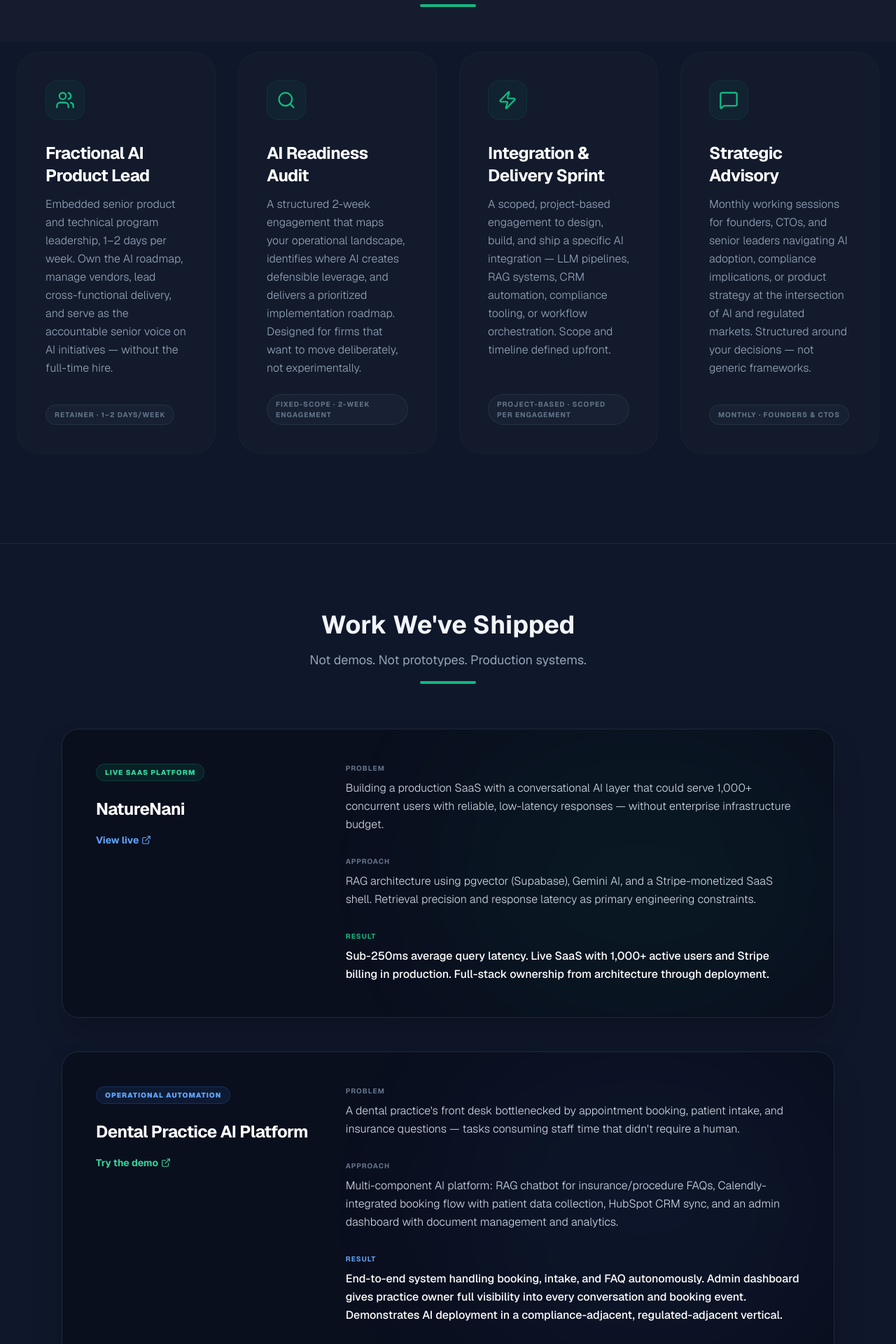
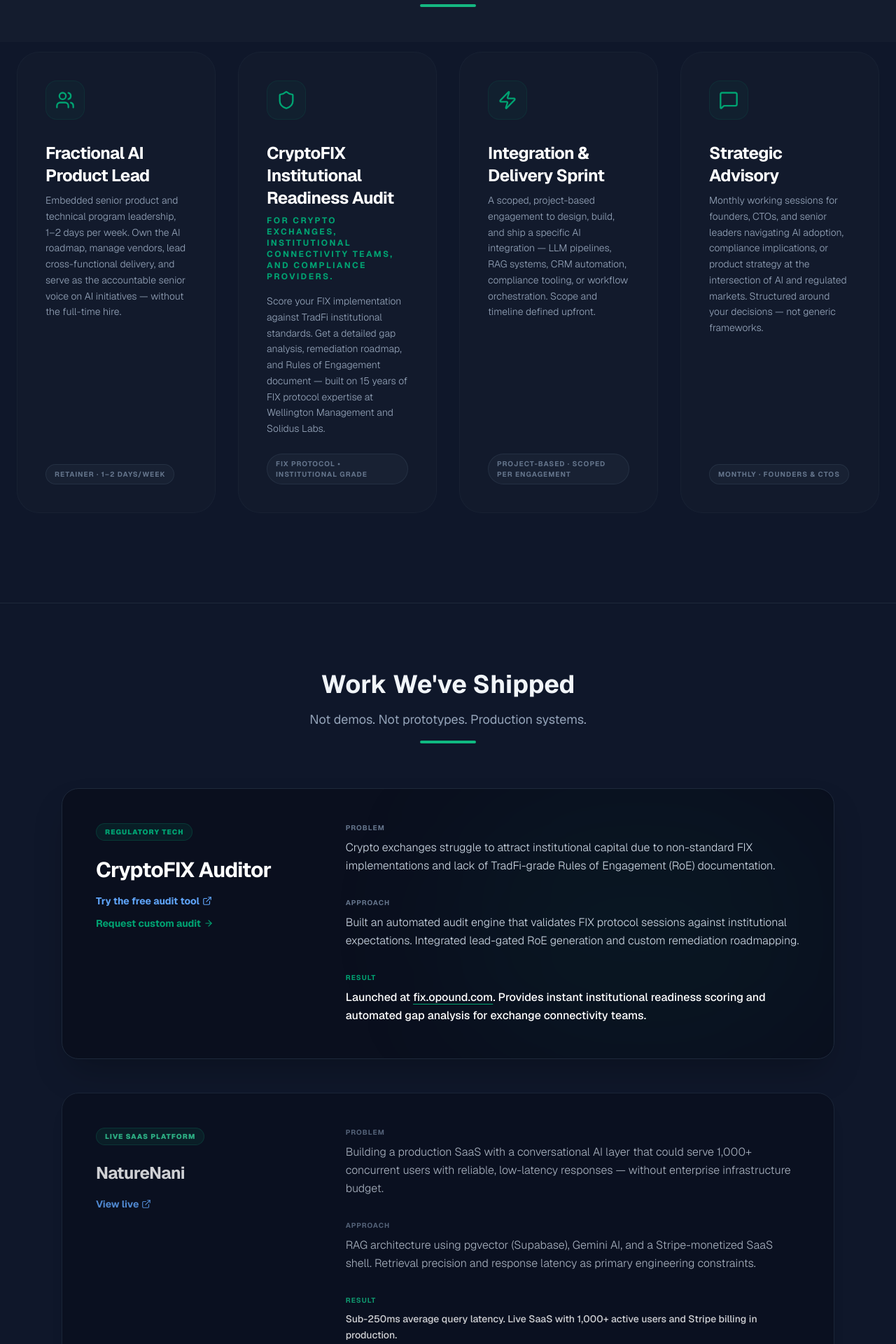
Before and after one commit to baggan1/Opound, a React (Vite) app: page / in a window 1280 px wide. Shown: the part 2340-4260 px from the top of the page at 70% size. Built offline with nearby package versions, Linux system fonts and the light colour scheme; no server answers; grey boxes are pictures that could not be loaded.

Commit message:
added cryptofix project

```diff
--- a/src/components/ProvenTech.tsx
+++ b/src/components/ProvenTech.tsx
@@ -1,5 +1,5 @@
 import React from 'react';
-import { ExternalLink, Database, Layers } from 'lucide-react';
+import { ExternalLink, Shield, ArrowRight } from 'lucide-react';
 import { SectionHeading } from './SectionHeading';
 
 export const ProvenTech: React.FC = () => (
@@ -12,11 +12,52 @@
 
             <div className="flex flex-col gap-12 mt-16">
 
+                {/* Case Study 0: CryptoFIX Auditor */}
+                <div className="bg-[#0a0f1e] border border-slate-800 rounded-3xl p-8 md:p-12 hover:border-[#00A372]/30 transition-colors shadow-2xl relative overflow-hidden">
+                    {/* Subtle bg glow */}
+                    <div className="absolute top-0 right-0 w-1/2 h-full bg-[#00A372]/5 blur-[100px] pointer-events-none rounded-full"></div>
+
+                    <div className="relative z-10 flex flex-col md:flex-row gap-8 items-start">
+                        <div className="w-full md:w-1/3">
+                            <div className="inline-flex items-center gap-2 bg-[#00A372]/10 text-[#00A372] border border-[#00A372]/20 px-3 py-1 rounded-full text-[10px] font-black uppercase tracking-widest mb-6">
+                                REGULATORY TECH
+                            </div>
+                            <h3 className="text-3xl font-bold text-white mb-4 tracking-tight">CryptoFIX Auditor</h3>
+                            <div className="flex flex-col gap-3">
+                                <a href="https://fix.opound.com" target="_blank" rel="noopener noreferrer" className="text-blue-400 hover:text-blue-300 text-sm font-bold inline-flex items-center gap-1 transition-colors">
+                                    Try the free audit tool <ExternalLink size={14} />
+                                </a>
+                                <a href="mailto:navilla.bagga@gmail.com" className="text-[#00A372] hover:text-[#008f64] text-sm font-bold inline-flex items-center gap-1 transition-colors">
+                                    Request custom audit <ArrowRight size={14} />
+                                </a>
+                            </div>
+                        </div>
+
+                        <div className="w-full md:w-2/3 space-y-8">
+                            <div>
+                                <h4 className="text-[10px] uppercase tracking-widest text-slate-500 font-bold mb-2">Problem</h4>
+                                <p className="text-slate-300 leading-relaxed font-light">
+                                    Crypto exchanges struggle to attract institutional capital due to non-standard FIX implementations and lack of TradFi-grade Rules of Engagement (RoE) documentation.
+                                </p>
+                            </div>
+                            <div>
+                                <h4 className="text-[10px] uppercase tracking-widest text-slate-500 font-bold mb-2">Approach</h4>
+                                <p className="text-slate-300 leading-relaxed font-light">
+                                    Built an automated audit engine that validates FIX protocol sessions against institutional expectations. Integrated lead-gated RoE generation and custom remediation roadmapping.
+                                </p>
+                            </div>
+                            <div>
+                                <h4 className="text-[10px] uppercase tracking-widest text-[#00A372] font-bold mb-2">Result</h4>
+                                <p className="text-white leading-relaxed font-medium">
+                                    Launched at <a href="https://fix.opound.com" className="underline underline-offset-4 decoration-[#00A372]">fix.opound.com</a>. Provides instant institutional readiness scoring and automated gap analysis for exchange connectivity teams.
+                                </p>
+                            </div>
+                        </div>
+                    </div>
+                </div>
+
                 {/* Case Study 1: NatureNani */}
-                <div className="bg-[#0a0f1e] border border-slate-800 rounded-3xl p-8 md:p-12 hover:border-emerald-500/30 transition-colors shadow-2xl relative overflow-hidden">
-                    {/* Subtle bg glow */}
-                    <div className="absolute top-0 right-0 w-1/2 h-full bg-emerald-500/5 blur-[100px] pointer-events-none rounded-full"></div>
-
+                <div className="bg-[#0a0f1e] border border-slate-800 rounded-3xl p-8 md:p-12 hover:border-slate-700/50 transition-colors shadow-xl relative overflow-hidden opacity-80 hover:opacity-100">
                     <div className="relative z-10 flex flex-col md:flex-row gap-8 items-start">
                         <div className="w-full md:w-1/3">
                             <div className="inline-flex items-center gap-2 bg-emerald-500/10 text-emerald-400 border border-emerald-500/20 px-3 py-1 rounded-full text-[10px] font-black uppercase tracking-widest mb-6">
@@ -43,8 +84,8 @@
                             </div>
                             <div>
                                 <h4 className="text-[10px] uppercase tracking-widest text-emerald-500 font-bold mb-2">Result</h4>
-                                <p className="text-white leading-relaxed font-medium">
-                                    Sub-250ms average query latency. Live SaaS with 1,000+ active users and Stripe billing in production. Full-stack ownership from architecture through deployment.
+                                <p className="text-white leading-relaxed font-medium text-sm">
+                                    Sub-250ms average query latency. Live SaaS with 1,000+ active users and Stripe billing in production.
                                 </p>
                             </div>
                         </div>
@@ -52,16 +93,13 @@
                 </div>
 
                 {/* Case Study 2: Dental Practice AI Platform */}
-                <div className="bg-[#0a0f1e] border border-slate-800 rounded-3xl p-8 md:p-12 hover:border-blue-500/30 transition-colors shadow-2xl relative overflow-hidden">
-                    {/* Subtle bg glow */}
-                    <div className="absolute top-0 right-0 w-1/2 h-full bg-blue-500/5 blur-[100px] pointer-events-none rounded-full"></div>
-
+                <div className="bg-[#0a0f1e] border border-slate-800 rounded-3xl p-8 md:p-12 hover:border-slate-700/50 transition-colors shadow-xl relative overflow-hidden opacity-80 hover:opacity-100">
                     <div className="relative z-10 flex flex-col md:flex-row gap-8 items-start">
                         <div className="w-full md:w-1/3">
                             <div className="inline-flex items-center gap-2 bg-blue-500/10 text-blue-400 border border-blue-500/20 px-3 py-1 rounded-full text-[10px] font-black uppercase tracking-widest mb-6">
                                 OPERATIONAL AUTOMATION
                             </div>
-                            <h3 className="text-2xl font-bold text-white mb-4 tracking-tight">Dental Practice AI Platform</h3>
+                            <h3 className="text-2xl font-bold text-white mb-4 tracking-tight">Dental AI Platform</h3>
                             <a href="https://demo.opound.com" target="_blank" rel="noopener noreferrer" className="text-emerald-400 hover:text-emerald-300 text-sm font-bold inline-flex items-center gap-1 transition-colors">
                                 Try the demo <ExternalLink size={14} />
                             </a>
@@ -70,20 +108,14 @@
                         <div className="w-full md:w-2/3 space-y-8">
                             <div>
                                 <h4 className="text-[10px] uppercase tracking-widest text-slate-500 font-bold mb-2">Problem</h4>
-                                <p className="text-slate-300 leading-relaxed font-light">
-                                    A dental practice's front desk bottlenecked by appointment booking, patient intake, and insurance questions — tasks consuming staff time that didn't require a human.
-                                </p>
-                            </div>
-                            <div>
-                                <h4 className="text-[10px] uppercase tracking-widest text-slate-500 font-bold mb-2">Approach</h4>
-                                <p className="text-slate-300 leading-relaxed font-light">
-                                    Multi-component AI platform: RAG chatbot for insurance/procedure FAQs, Calendly-integrated booking flow with patient data collection, HubSpot CRM sync, and an admin dashboard with document management and analytics.
+                                <p className="text-slate-300 leading-relaxed font-light text-sm">
+                                    A dental practice's front desk bottlenecked by appointment booking, patient intake, and insurance questions.
                                 </p>
                             </div>
                             <div>
                                 <h4 className="text-[10px] uppercase tracking-widest text-blue-400 font-bold mb-2">Result</h4>
-                                <p className="text-white leading-relaxed font-medium">
-                                    End-to-end system handling booking, intake, and FAQ autonomously. Admin dashboard gives practice owner full visibility into every conversation and booking event. Demonstrates AI deployment in a compliance-adjacent, regulated-adjacent vertical.
+                                <p className="text-white leading-relaxed font-medium text-sm">
+                                    End-to-end system handling booking, intake, and FAQ autonomously. HubSpot CRM sync and admin dashboard.
                                 </p>
                             </div>
                         </div>
--- a/src/components/ServicesGrid.tsx
+++ b/src/components/ServicesGrid.tsx
@@ -1,23 +1,29 @@
 import React from 'react';
-import { Search, Zap, Users, MessageSquare } from 'lucide-react';
+import { Search, Zap, Users, MessageSquare, Shield } from 'lucide-react';
 import { SectionHeading } from './SectionHeading';
 
 interface ServiceCardProps {
     title: string;
     description: string;
+    tagline?: string;
     engagement: string;
     icon: React.ReactNode;
 }
 
-const ServiceCard: React.FC<ServiceCardProps> = ({ title, description, engagement, icon }) => (
-    <div className="bg-slate-800/20 border border-slate-800/50 p-10 rounded-[2rem] hover:border-emerald-500/40 transition-all group hover:bg-slate-800/40 cursor-default flex flex-col">
-        <div className="w-14 h-14 bg-emerald-500/5 rounded-2xl flex items-center justify-center mb-8 border border-emerald-500/10 group-hover:bg-emerald-500 group-hover:text-white transition-all duration-300">
-            <div className="text-emerald-500 group-hover:text-white">{icon}</div>
+const ServiceCard: React.FC<ServiceCardProps> = ({ title, description, tagline, engagement, icon }) => (
+    <div className="bg-slate-800/20 border border-slate-800/50 p-10 rounded-[2rem] hover:border-[#00A372]/40 transition-all group hover:bg-slate-800/40 cursor-default flex flex-col">
+        <div className="w-14 h-14 bg-[#00A372]/5 rounded-2xl flex items-center justify-center mb-8 border border-[#00A372]/10 group-hover:bg-[#00A372] group-hover:text-white transition-all duration-300">
+            <div className="text-[#00A372] group-hover:text-white">{icon}</div>
         </div>
-        <h3 className="text-2xl font-bold text-white mb-3 tracking-tight group-hover:text-emerald-400 transition-colors">
+        <h3 className="text-2xl font-bold text-white mb-2 tracking-tight group-hover:text-white transition-colors">
             {title}
         </h3>
-        <p className="text-slate-400 leading-relaxed font-light mb-6 flex-grow">{description}</p>
+        {tagline && (
+            <p className="text-xs font-bold text-[#00A372] uppercase tracking-[0.2em] mb-4">
+                {tagline}
+            </p>
+        )}
+        <p className="text-slate-400 leading-relaxed font-light mb-6 flex-grow text-sm">{description}</p>
         <div className="inline-flex items-center gap-2 bg-slate-800/50 text-slate-500 border border-slate-700/50 px-3 py-1.5 rounded-full text-[10px] font-bold uppercase tracking-widest w-fit">
             {engagement}
         </div>
@@ -33,10 +39,11 @@
             icon: <Users size={28} />
         },
         {
-            title: "AI Readiness Audit",
-            description: "A structured 2-week engagement that maps your operational landscape, identifies where AI creates defensible leverage, and delivers a prioritized implementation roadmap. Designed for firms that want to move deliberately, not experimentally.",
-            engagement: "Fixed-Scope · 2-week engagement",
-            icon: <Search size={28} />
+            title: "CryptoFIX Institutional Readiness Audit",
+            tagline: "For crypto exchanges, institutional connectivity teams, and compliance providers.",
+            description: "Score your FIX implementation against TradFi institutional standards. Get a detailed gap analysis, remediation roadmap, and Rules of Engagement document — built on 15 years of FIX protocol expertise at Wellington Management and Solidus Labs.",
+            engagement: "FIX PROTOCOL • INSTITUTIONAL GRADE",
+            icon: <Shield size={28} />
         },
         {
             title: "Integration & Delivery Sprint",
```
